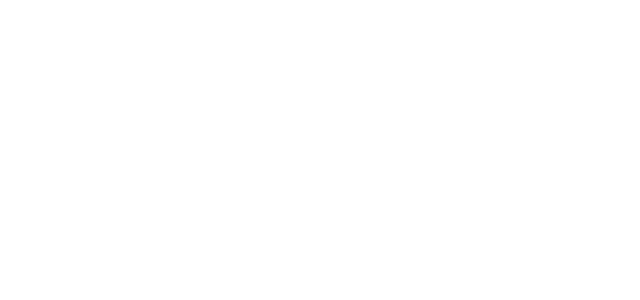
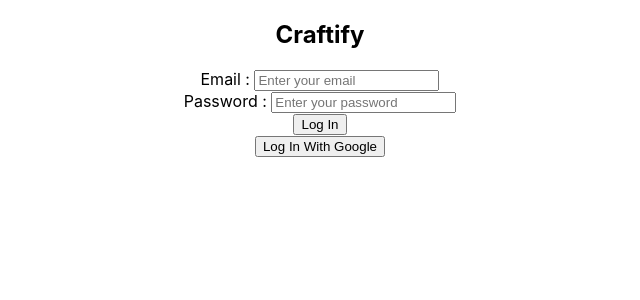
Before and after one commit to borislipo/Craftify, a React (Create React App) app: page /login in a window 1280 px wide. Shown: the top 300 px of the page, without its empty margins (320-960 px from the left). Built offline with nearby package versions, Linux system fonts and the light colour scheme; no server answers.

Commit message:
working on login

```diff
--- a/package.json
+++ b/package.json
@@ -16,7 +16,7 @@
     "web-vitals": "^1.0.1"
   },
   "scripts": {
-    "start": "react-scripts start",
+    "start":"env-cmd -f .env.local react-scripts start",
     "build": "react-scripts build",
     "test": "react-scripts test",
     "eject": "react-scripts eject"
--- a/src/components/Application/Application.jsx
+++ b/src/components/Application/Application.jsx
@@ -1,10 +1,12 @@
 import { BrowserRouter as Router, Switch, Route } from 'react-router-dom';
+import Login from '../Login/Login'
 import Home from '../Home/Home';
 function Application() {
 	return (
 		<div>
 			<Router>
 				<Switch>
+					<Route path="/login" component={Login}/>
 					<Route path="/" component={Home} />
 				</Switch>
 			</Router>
--- a/src/components/Login/Login.jsx
+++ b/src/components/Login/Login.jsx
@@ -1,22 +1,49 @@
 import { useState } from 'react';
+import { signInWithGoogle, signUpWithEmailAndPassword, signInWithEmailAndPassword } from '../../lib/firebase'
 
 const Login = (props) => {
 
     const [email, setEmail] = useState('');
     const [password, setPassword] = useState('');
 
-    return(
-        <div>
-            <h2>`Craftify :)`</h2>
-            <form action="">
+    const handleLogIn = async (event) => {
+        event.preventDefault()
+        try {
+            await signInWithEmailAndPassword(email, password)
+        } catch (err) {
+            console.log(err)
+            return alert('password and email  dont match')
+        }
+    }
+
+    const handleLogInGoogle = async (event) => {
+        event.preventDefault()
+        try {
+            await signInWithGoogle()
+        } catch (err) {
+            console.log(err)
+            return alert("something went wrong")
+        }
+    }
+
+    const handleSignUp = async (event) => {
+
+    }
+
+
+
+    return (
+        <div className="d-flex flex-column justify-content-center">
+            <h2>Craftify </h2>
+            <form onSubmit={(event) => handleLogIn(event)} action="">
                 <div>
                     <div className="emailInput">
                         <label htmlFor="">Email : </label>
                         <input
-                        required
-                        type="email"
-                        placeholder="Enter your email"
-                        onChange={(event) => setEmail(event.target.value)}/>
+                            required
+                            type="email"
+                            placeholder="Enter your email"
+                            onChange={(event) => setEmail(event.target.value)} />
                     </div>
                     <div className="passwordInput">
                         <label htmlFor="">Password : </label>
@@ -26,14 +53,17 @@
                             placeholder="Enter your password"
                             onChange={(event) => setPassword(event.target.value)} />
                     </div>
-                </div>
-                <div className="googleLogIn">
-                    <button onClick={props.signin}className="GoogleButton">Log In With Google</button>
+                    <div className="LoginButton">
+                        <button type="submit">Log In</button>
+                    </div>
                 </div>
             </form>
+            <div className="googleLogIn">
+                <button onClick={(event) => handleLogInGoogle(event)} className="GoogleButton">Log In With Google</button>
+            </div>
         </div>
     )
 
-    export default Login
+}
 
-}
+export default Login
```
